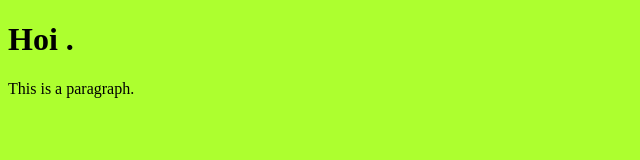
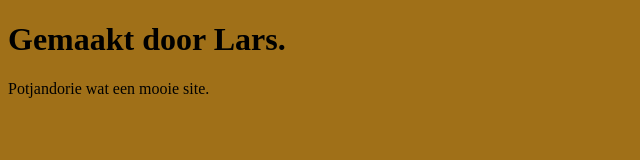
Before and after one commit to Biek69/BIEKsite-1, a plain HTML site: page index.html in a window 1280 px wide. Shown: the whole page, without its empty margins (0-640 px from the left). Drawn offline with Linux system fonts and the light colour scheme.

Commit message:
tekst veranderd

```diff
--- a/CSS/style.css
+++ b/CSS/style.css
@@ -1,3 +1,3 @@
 body{
-    background-color: greenyellow;
+    background-color: rgb(160, 112, 24);
 }
--- a/index.html
+++ b/index.html
@@ -6,8 +6,8 @@
 </head>
 <body>
 
-<h1>Hoi .</h1>
-<p>This is a paragraph.</p>
+<h1>Gemaakt door Lars.</h1>
+<p>Potjandorie wat een mooie site.</p>
 
 </body>
 </html>
```
